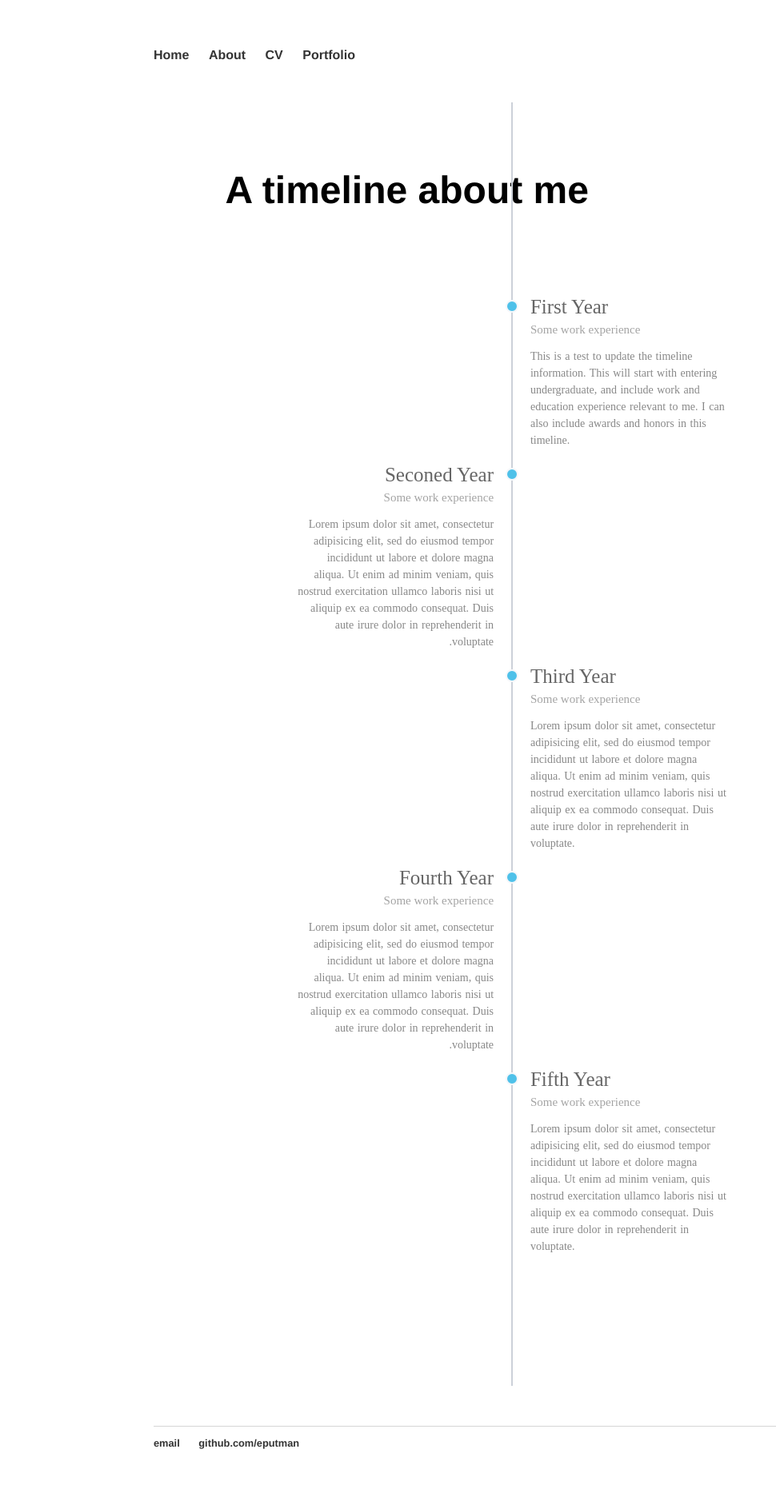
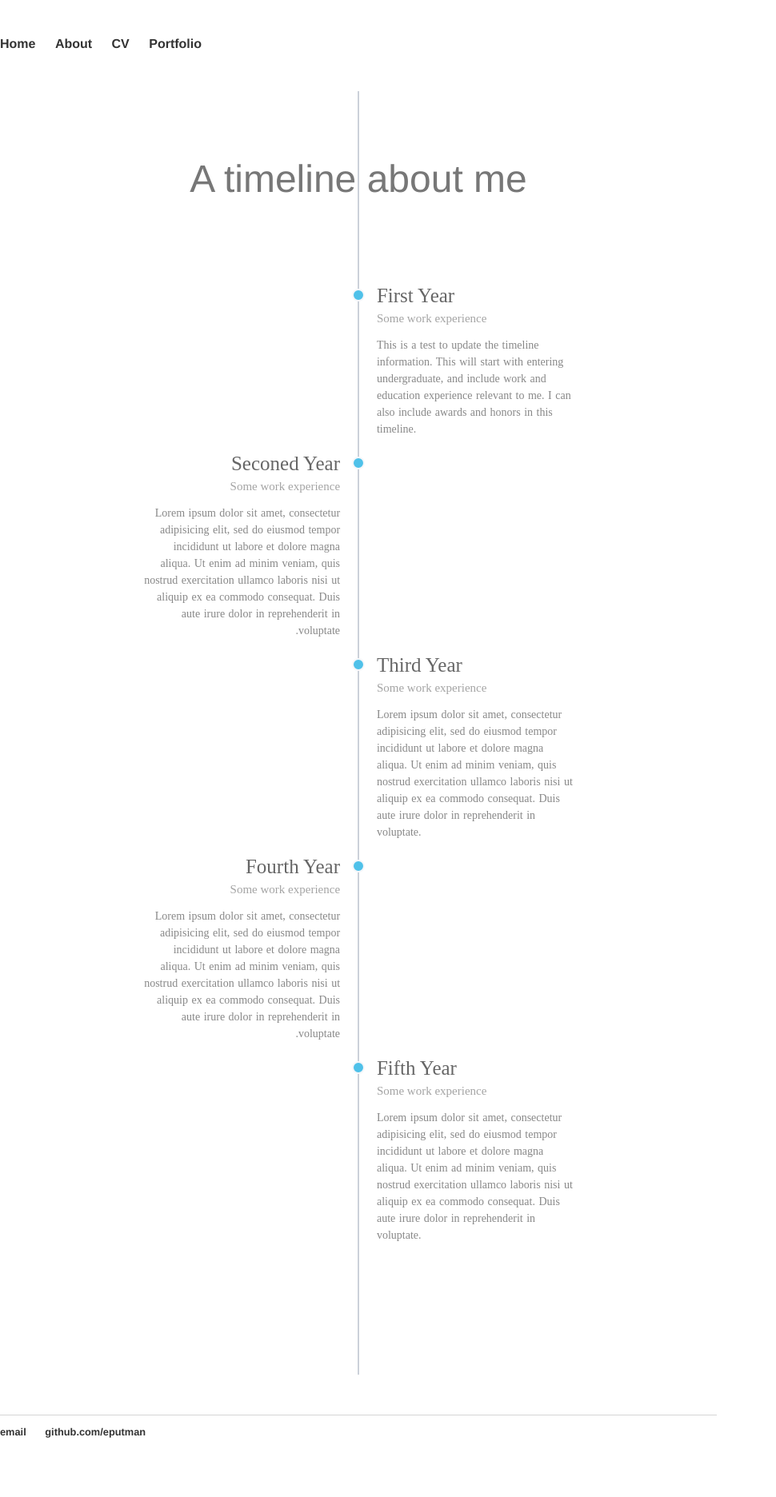
Before and after one commit to eputman/eputman.github.io, a Jekyll site: the page built from about/index.html, in a window 1280 px wide. Shown: the whole page at 80% size, without its empty margins (0-970 px from the left). Built offline with Jekyll 4.4.1, drawn with Linux system fonts in a browser that asks for light colours; after the commit the page ends 1841 px from its top, so only the background shows below that.

Commit message:
Update timeline.css

```diff
--- a/css/timeline.css
+++ b/css/timeline.css
@@ -6,7 +6,8 @@
 }
 
 body {
-    margin: 60px auto;
+    margin: 0;
+    padding: 30px 0;
     width: 70%;
 }
 
@@ -29,8 +30,11 @@ a:hover {
     color: #999
 }
 h1 {
-    font-size: 3em;
-    font-family:'Helvetica', 'Arial', 'Sans-Serif';
+   font-size: 3em;
+   font-family:'Helvetica', 'Arial', 'Sans-Serif';
+   text-align: center;
+   font-weight: 300;
+   color: #777
 }
 p {
     font-size: 1.5em;
```
